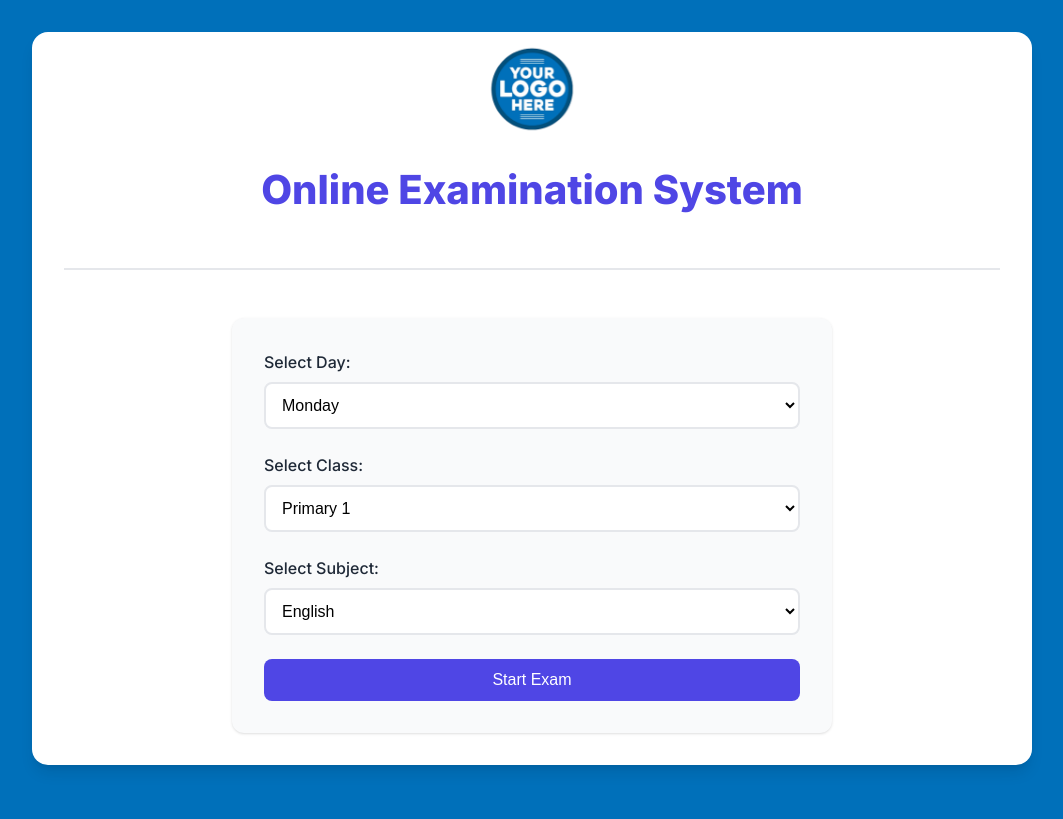
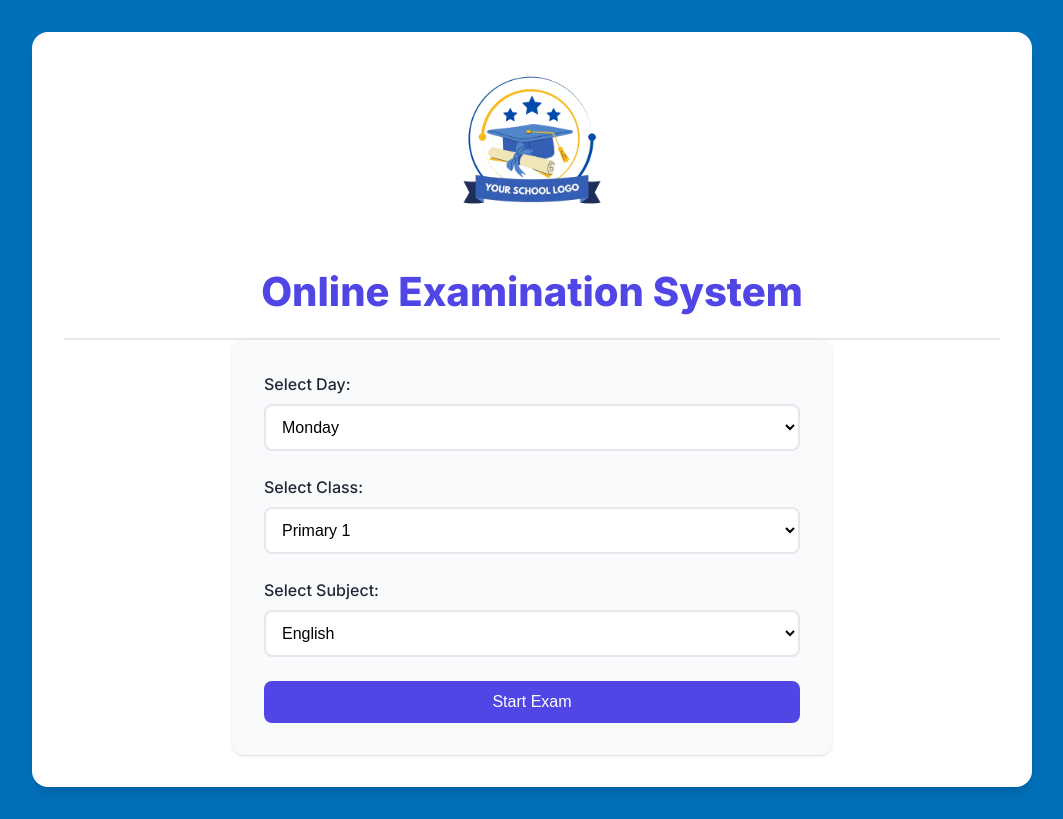
Before and after one commit to Mosejoro/Demo-Cbt, a plain HTML site: page index.html in a window 1280 px wide. Shown: the whole page, without its empty margins (108-1171 px from the left). Drawn offline with Linux system fonts and the light colour scheme.

Commit message:
Time and Logo Update

```diff
--- a/exam.css
+++ b/exam.css
@@ -47,12 +47,10 @@ body {
 /* Header Styles */
 .header {
   text-align: center;
-  margin-bottom: 3rem;
-  padding-bottom: 2rem;
   border-bottom: 2px solid var(--gray-200);
 }
 .header img {
-  width: 6rem;
+  width: 12rem;
   animation: Joy 2s infinite linear;
 }
 @keyframes Joy {
--- a/index.html
+++ b/index.html
@@ -13,7 +13,7 @@
   <body>
     <div class="container">
       <div class="header">
-        <img src="your logo.png" />
+        <img src="Logo.png" />
         <h1>Online Examination System</h1>
       </div>
 
--- a/script.js
+++ b/script.js
@@ -392,11 +392,6 @@ function updateTimerDisplay(seconds) {
   document.getElementById("time-remaining").textContent = `${minutes
     .toString()
     .padStart(2, "0")}:${remainingSeconds.toString().padStart(2, "0")}`;
-
-  // Change color when less than 10 minutes remaining
-  if (seconds < 600) {
-    document.getElementById("time-remaining").style.color = "orange";
-  }
   // Change color when less than 5 minutes remaining
   if (seconds < 300) {
     document.getElementById("time-remaining").style.color = "#ef4444";
```
Also changed, not shown: Blue and Yellow Minimalist Modern University Logo.png (added), Logo.png (added), your logo.png (deleted).
